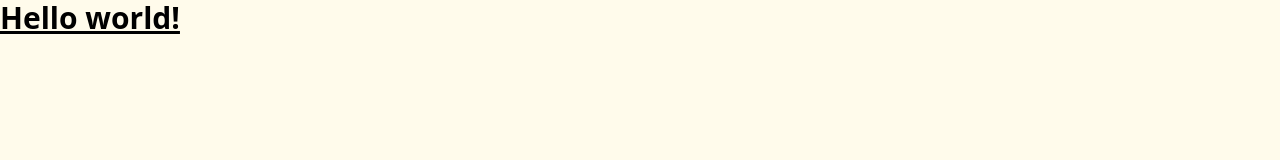
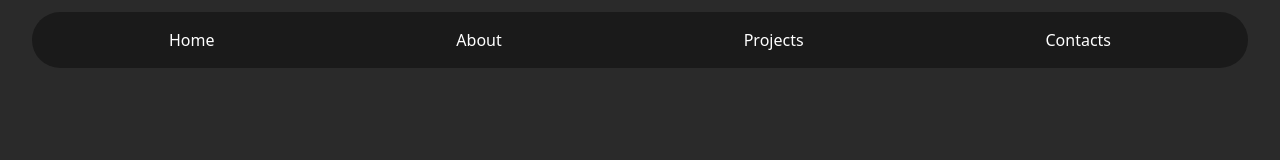
Before and after one commit to AbrahamLinksus/portfolioWebsite, a website: page src/index.html in a window 1280 px wide. Drawn offline with Linux system fonts and the light colour scheme.

Commit message:
added navbar and minor css for it

```diff
--- a/src/index.html
+++ b/src/index.html
@@ -5,7 +5,14 @@
     <meta name="viewport" content="width=device-width, initial-scale=1.0" />
     <link href="/src/output.css" rel="stylesheet" />
   </head>
-  <body class="bg-amber-50">
-    <h1 class="text-3xl font-bold underline">Hello world!</h1>
+  <body class="bg-[#2a2a2a] flex justify-center text-white">
+    <nav class="rounded-4xl bg-[#1a1a1a] h-[30%] w-[95%] m-3 p-4">
+      <ul class="flex justify-around items-center">
+        <li><a href="#">Home</a></li>
+        <li><a href="#">About</a></li>
+        <li><a href="#">Projects</a></li>
+        <li><a href="#">Contacts</a></li>
+      </ul>
+    </nav>
   </body>
 </html>
```
Also changed, not shown: src/output.css.
